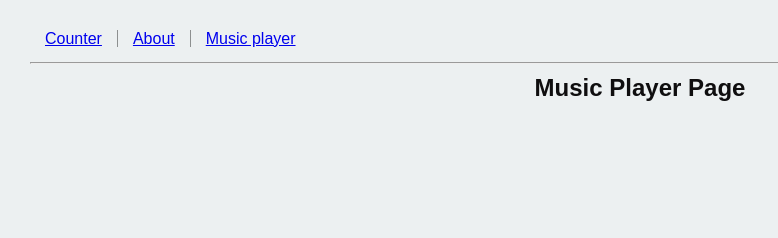
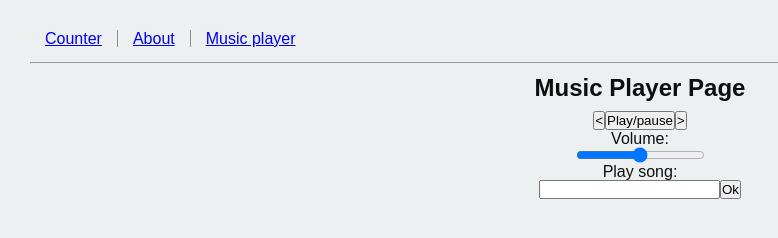
Before and after one commit to sychd/react-playground, a React app: page /music-player in a window 1280 px wide. Shown: the whole page, without its empty margins (0-778 px from the left). Built offline with nearby package versions, Linux system fonts and the light colour scheme.

Commit message:
markup for music-player added

```diff
--- a/src/about/about-page.js
+++ b/src/about/about-page.js
@@ -5,7 +5,7 @@ export function AboutPage() {
         <div style={{ textAlign: 'center' }}>
             <h2>About page</h2>
             <br />
-            <h4>This is test my app to get acquainted with react :)</h4>
+            <h4>This is test app to get acquainted with react :)</h4>
         </div>
     );
 }
--- a/src/app-layout/top-navigation/top-navigation.js
+++ b/src/app-layout/top-navigation/top-navigation.js
@@ -16,7 +16,7 @@ export function TopNavigation() {
         <nav className="top-navigation">
             <ul className="top-navigation__list">
                 {links.map(({ path, title }) =>
-                    <li className="top-navigation__item">
+                    <li className="top-navigation__item" key={title}>
                         <Link to={path}>{title}</Link>
                     </li>
                 )}
--- a/src/music-player/music-player-page/music-player-page.js
+++ b/src/music-player/music-player-page/music-player-page.js
@@ -5,7 +5,23 @@ import "./music-player-page.scss";
 export function MusicPlayerPage() {
     return (
         <div className="music-player-page">
-            <h2 className="music-player__header">Music Player Page</h2>
+            <h2 className="music-player-page__header">Music Player Page</h2>
+            <div className="music-player-page__controls">
+                <div>
+                    <button type="button">&lt;</button>
+                    <button type="button">
+                        Play/pause
+                    </button>
+                    <button type="button">&gt;</button>
+                </div>
+                <label htmlFor="volume">Volume:</label>
+                <input id="volume" type="range"></input>
+                <label htmlFor="play-song">Play song:</label>
+                <div>
+                    <input id="play-song" type="text"></input>
+                    <button type="button">Ok</button>
+                </div>
+            </div>
         </div>
     );
 }
--- a/src/music-player/music-player-page/music-player-page.scss
+++ b/src/music-player/music-player-page/music-player-page.scss
@@ -1,5 +1,14 @@
 @import "src/assets/styles/mixins.scss";
+@import "src/assets/styles/variables.scss";
 
 .music-player-page {
     @include feature-page-layout;
+
+    &__controls {
+        display: flex;
+        flex-direction: column;
+        align-items: center;
+        justify-content: center;
+        padding: $space-md;
+    }
 }
```
